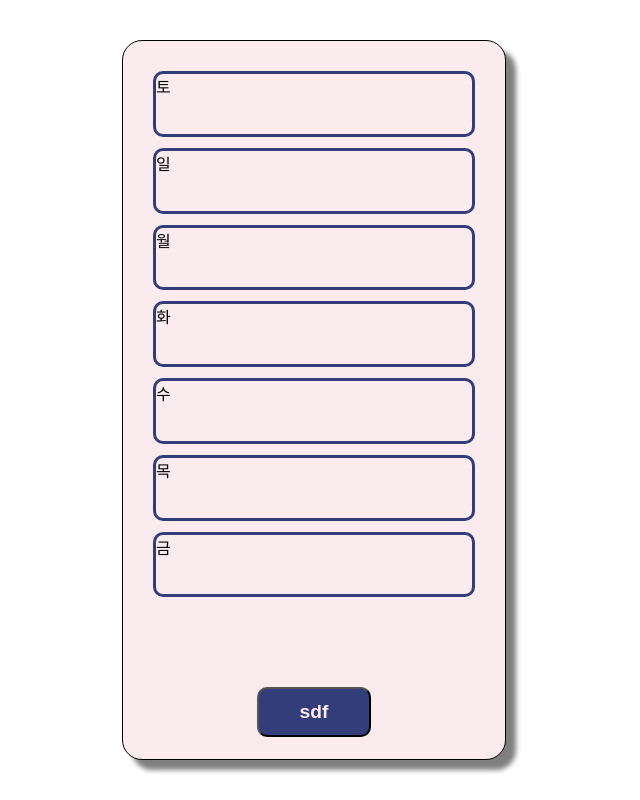
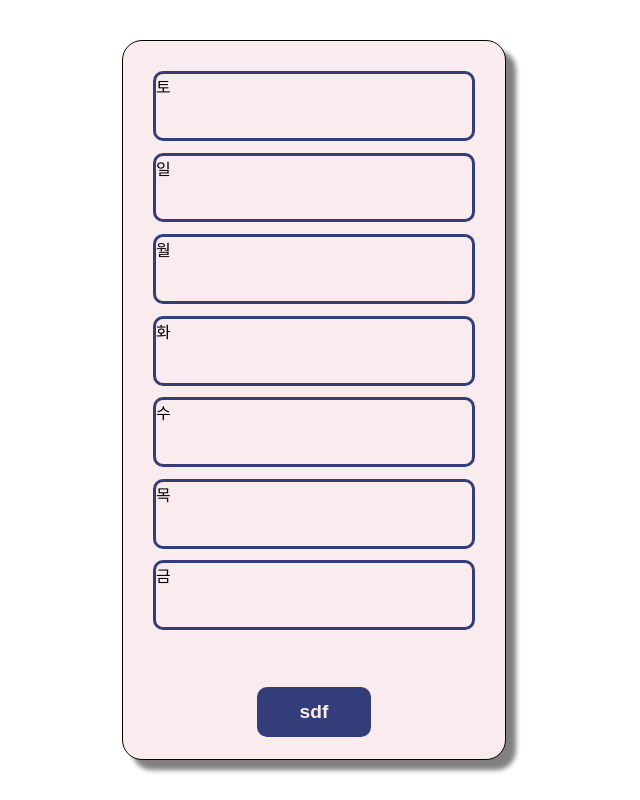
Before and after one commit to nggoong/hanghae-weekly-grade, a React (Create React App) app: page / in a window 1280 px wide. Shown: the whole page, without its empty margins (326-966 px from the left). Built offline with nearby package versions, Linux system fonts and the light colour scheme.

Commit message:
Reset 버튼 스타일링(border 삭제)

```diff
--- a/src/components/GradeBar.js
+++ b/src/components/GradeBar.js
@@ -28,7 +28,7 @@ const GradeBar = ({ days }) => {
 
 const GradeBarListWrapper = styled.div`
     width:100%;
-    height:80%;
+    height:85%;
     display:flex;
     flex-direction:column;
     justify-content: space-between;
@@ -52,6 +52,7 @@ const GradeBarButtonWrapper = styled.div`
         height:70%;
         background:#333D79;
         border-radius:10px;
+        border:none;
         color:#FAEBEF;
         font-size:120%;
         font-weight:bold;
```
